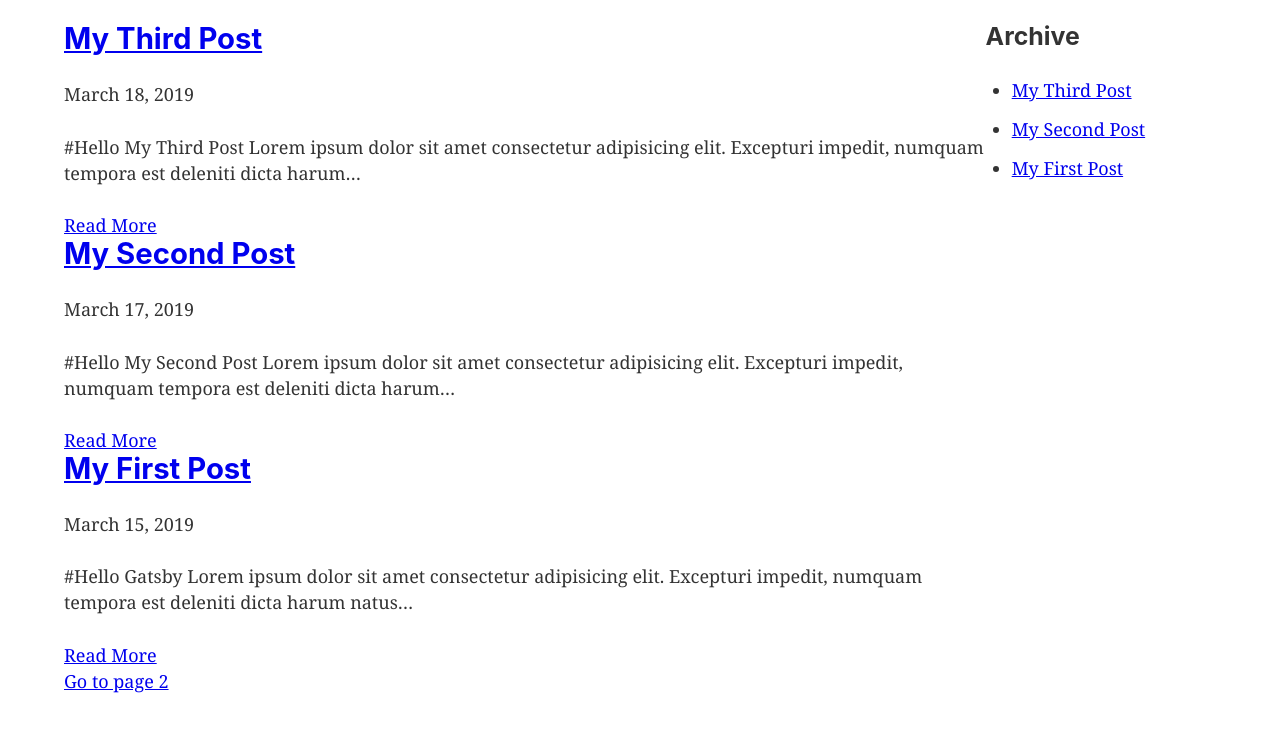
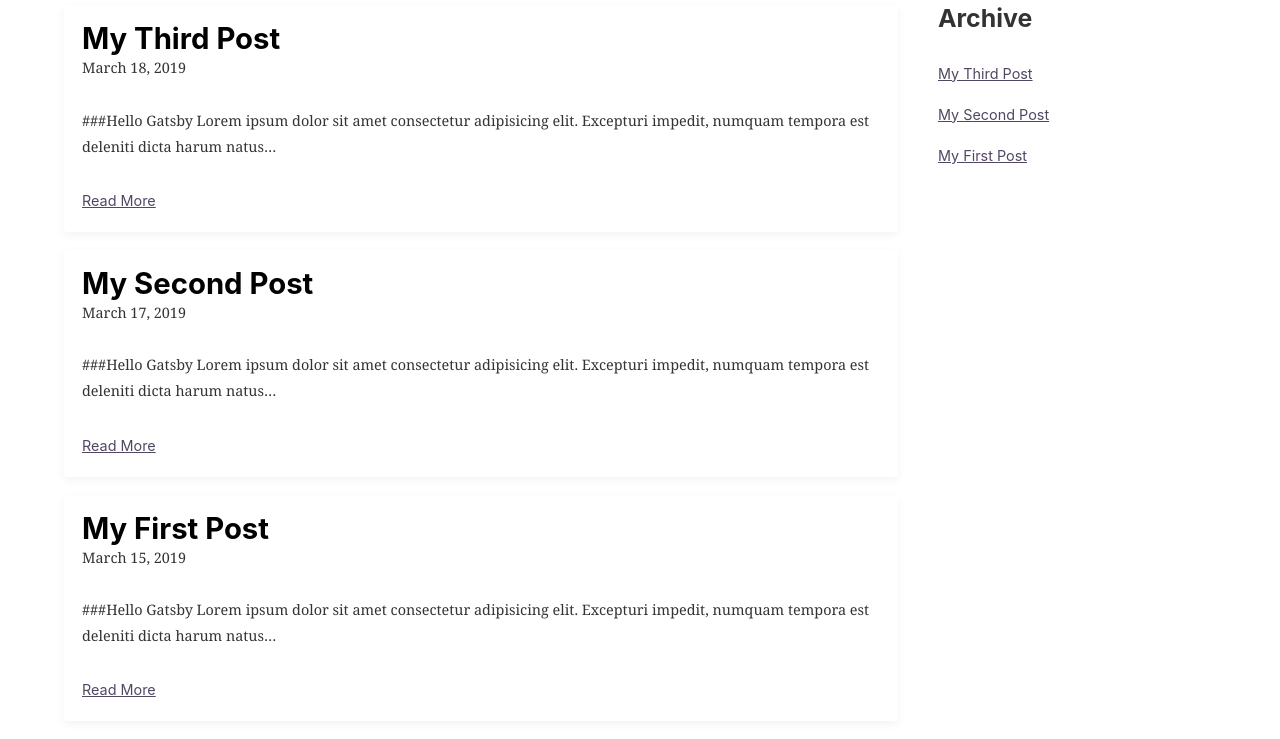
Before and after one commit to ringosingson/gatsbyproject, a Gatsby site: page / in a window 1280 px wide. Shown: the part 142-881 px from the top of the page. Before the commit the page ends 836 px from the top, so only its background shows below. Built offline with nearby package versions, Linux system fonts and the light colour scheme; Gatsby itself is replaced by a stand-in of ours.

Commit message:
style component-styling 18

```diff
--- a/gatsby-config.js
+++ b/gatsby-config.js
@@ -25,7 +25,7 @@
         background_color: `#663399`,
         theme_color: `#663399`,
         display: `minimal-ui`,
-        icon: `src/images/gatsby-icon.png`, // This path is relative to the root of the site.
+        // icon: `src/images/gatsby-icon.png`, // This path is relative to the root of the site.
       },
     },
     // this (optional) plugin enables Progressive Web App + Offline functionality
--- a/src/components/archive.js
+++ b/src/components/archive.js
@@ -1,9 +1,8 @@
 import React from "react"
+import styled from "styled-components"
 import { StaticQuery, graphql, Link } from "gatsby"
 
-const Archive = () => (
-  <StaticQuery
-    query={graphql`
+const POST_ARCHIVE_QUERY = graphql`
   query BlogPostArchive {
     allMarkdownRemark(
       limit: 5
@@ -19,12 +18,29 @@
       }
     }
   }
-    `}
+`
+
+const ArchiveList = styled.ul`
+  padding: 0;
+  margin: 0;
+  list-style: none;
+  a {
+    font-family: -apple-system, BlinkMacSystemFont, Segoe UI, Roboto, Oxygen,
+      Ubuntu, Cantarell, Fira Sans, Droid Sans, Helvetica Neue, sans-serif;
+    font-size: 0.8rem;
+    text-decoration: underline;
+    color: #524763;
+  }
+`
+
+const Archive = () => (
+  <StaticQuery
+    query={POST_ARCHIVE_QUERY}
     render={({ allMarkdownRemark }) => (
       <>
         <aside>
           <h3>Archive</h3>
-          <ul>
+          <ArchiveList>
             {allMarkdownRemark.edges.map(edge => (
               <li key={edge.node.frontmatter.slug}>
                 <Link to={`/posts/${edge.node.frontmatter.slug}`}>
@@ -32,7 +48,7 @@
                 </Link>
               </li>
             ))}
-          </ul>
+          </ArchiveList>
         </aside>
       </>
     )}
--- a/src/components/header.js
+++ b/src/components/header.js
@@ -14,7 +14,7 @@
 const HeaderContainer = styled.div`
   margin: 0 auto;
   max-width: 960px;
-  padding: 1rem;
+  padding: 0.5rem;
 `
 
 const Header = ({ siteTitle }) => (
--- a/src/components/layout.js
+++ b/src/components/layout.js
@@ -18,7 +18,8 @@
   max-width: 90%;
   margin: 0 auto;
   display: grid;
-  grid-template-columns: 4fr 1fr;
+  grid-template-columns: 3fr 1fr;
+  grid-gap: 40px;
 `
 
 const Layout = ({ children }) => (
--- a/src/components/listing.js
+++ b/src/components/listing.js
@@ -1,12 +1,13 @@
-import React from 'react'
-import { Link, StaticQuery, graphql } from 'gatsby'
+import React from "react"
+import styled from "styled-components"
+import { Link, StaticQuery, graphql } from "gatsby"
 
 const LISTING_QUERY = graphql`
   query BlogPostListing {
-    allMarkdownRemark(limit: 10, sort: {
-    order: DESC,
-    fields: [frontmatter___date]
-  }) {
+    allMarkdownRemark(
+      limit: 10
+      sort: { order: DESC, fields: [frontmatter___date] }
+    ) {
       edges {
         node {
           excerpt
@@ -20,24 +21,48 @@
     }
   }
 `
+const Post = styled.article`
+  box-shadow: 0px 3px 10px rgba(25, 17, 34, 0.05);
+  padding: 1rem;
+  border-radius: 4px;
+  margin-bottom: 1rem;
+  a {
+    color: #000;
+    text-decoration: none;
+  }
+  h2 {
+    margin-bottom: 0;
+  }
+  p {
+    font-size: 0.8rem;
+  }
+  .read-more {
+    font-family: -apple-system, BlinkMacSystemFont, Segoe UI, Roboto, Oxygen,
+      Ubuntu, Cantarell, Fira Sans, Droid Sans, Helvetica Neue, sans-serif;
+    font-size: 0.8rem;
+    text-decoration: underline;
+    color: #524763;
+  }
+`
 
 const Listing = () => (
   <StaticQuery
     query={LISTING_QUERY}
-    render={({allMarkdownRemark}) => (
-      allMarkdownRemark.edges.map(({node}) => (
-        <article key={node.frontmatter.slug}>
+    render={({ allMarkdownRemark }) =>
+      allMarkdownRemark.edges.map(({ node }) => (
+        <Post key={node.frontmatter.slug}>
           <Link to={`/posts${node.frontmatter.slug}`}>
             <h2>{node.frontmatter.title}</h2>
           </Link>
           <p>{node.frontmatter.date}</p>
           <p>{node.excerpt}</p>
-          <Link to={`/posts${node.frontmatter.slug}`}>Read More</Link>
-        </article>
+          <Link class="read-more" to={`/posts${node.frontmatter.slug}`}>
+            Read More
+          </Link>
+        </Post>
       ))
-    )}
+    }
   />
-
 )
 
 export default Listing
--- a/src/pages/index.js
+++ b/src/pages/index.js
@@ -1,5 +1,4 @@
 import React from "react"
-import { Link } from "gatsby"
 
 import Layout from "../components/layout"
 import Listing from "../components/listing"
@@ -10,8 +9,6 @@
     <SEO title="Home" keywords={[`gatsby`, `application`, `react`]} />
 
     <Listing />
-
-    <Link to="/page-2/">Go to page 2</Link>
   </Layout>
 )
 
--- a/src/posts/post1.md
+++ b/src/posts/post1.md
@@ -4,12 +4,12 @@
 title: "My First Post"
 ---
 
-#Hello Gatsby
+###Hello Gatsby
 
 Lorem ipsum dolor sit amet consectetur adipisicing elit. Excepturi impedit, numquam tempora est deleniti dicta harum natus perferendis expedita minima, consectetur nisi temporibus optio libero illum quae voluptates sit laboriosam?
 
-#Heading
+###Heading
 Lorem ipsum dolor sit amet consectetur adipisicing elit. Excepturi impedit, numquam tempora est deleniti dicta harum natus perferendis expedita minima, consectetur nisi temporibus optio libero illum quae voluptates sit laboriosam?
 
-#Heading2
+###Heading2
 Lorem ipsum dolor sit amet consectetur adipisicing elit. Excepturi impedit, numquam tempora est deleniti dicta harum natus perferendis expedita minima, consectetur nisi temporibus optio libero illum quae voluptates sit laboriosam?
--- a/src/posts/post2.md
+++ b/src/posts/post2.md
@@ -4,12 +4,12 @@
 title: "My Second Post"
 ---
 
-#Hello My Second Post
+###Hello Gatsby
 
 Lorem ipsum dolor sit amet consectetur adipisicing elit. Excepturi impedit, numquam tempora est deleniti dicta harum natus perferendis expedita minima, consectetur nisi temporibus optio libero illum quae voluptates sit laboriosam?
 
-#Heading
+###Heading
 Lorem ipsum dolor sit amet consectetur adipisicing elit. Excepturi impedit, numquam tempora est deleniti dicta harum natus perferendis expedita minima, consectetur nisi temporibus optio libero illum quae voluptates sit laboriosam?
 
-#Heading2
+###Heading2
 Lorem ipsum dolor sit amet consectetur adipisicing elit. Excepturi impedit, numquam tempora est deleniti dicta harum natus perferendis expedita minima, consectetur nisi temporibus optio libero illum quae voluptates sit laboriosam?
--- a/src/posts/post3.md
+++ b/src/posts/post3.md
@@ -4,12 +4,12 @@
 title: "My Third Post"
 ---
 
-#Hello My Third Post
+###Hello Gatsby
 
 Lorem ipsum dolor sit amet consectetur adipisicing elit. Excepturi impedit, numquam tempora est deleniti dicta harum natus perferendis expedita minima, consectetur nisi temporibus optio libero illum quae voluptates sit laboriosam?
 
-#Heading
+###Heading
 Lorem ipsum dolor sit amet consectetur adipisicing elit. Excepturi impedit, numquam tempora est deleniti dicta harum natus perferendis expedita minima, consectetur nisi temporibus optio libero illum quae voluptates sit laboriosam?
 
-#Heading2
+###Heading2
 Lorem ipsum dolor sit amet consectetur adipisicing elit. Excepturi impedit, numquam tempora est deleniti dicta harum natus perferendis expedita minima, consectetur nisi temporibus optio libero illum quae voluptates sit laboriosam?
```
Also changed, not shown: src/components/image.js (+1 -16 lines), src/pages/page-2.js (deleted, +0 -16 lines), src/images/gatsby-astronaut.png (deleted), src/images/gatsby-icon.png (deleted). Lines whose indentation alone changed are shown as unchanged.
